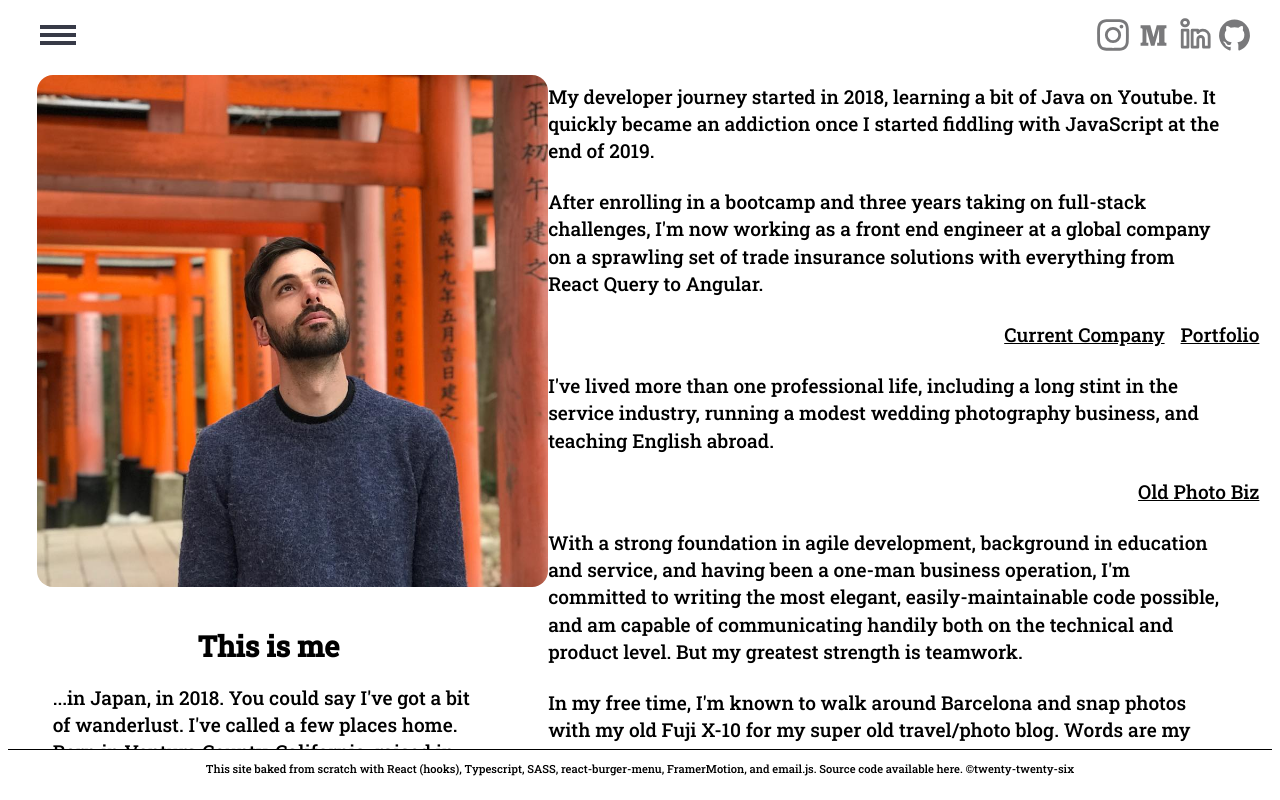
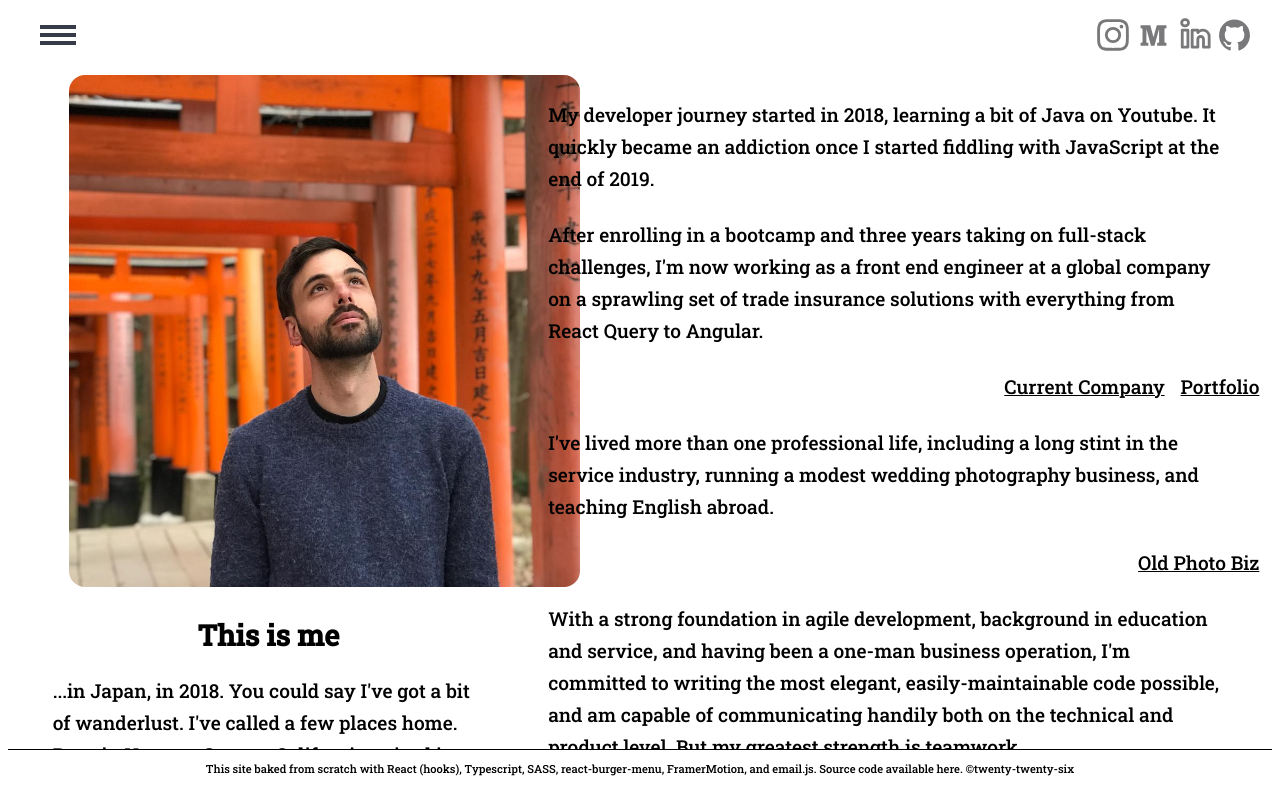
Before and after one commit to ajustinpatterson/Portfolio_Site_2021, a React (Vite) app: page /about in a window 1280 px wide. Built offline with nearby package versions, Linux system fonts and the light colour scheme.

Commit message:
style(about): adjust margins for description container, image

```diff
--- a/src/containers/About/About.scss
+++ b/src/containers/About/About.scss
@@ -4,7 +4,7 @@
     height: 80vh;
     display: flex;
     margin: 4% 1%;
-    line-height: 1.7rem;
+    line-height: 2rem;
     font-size: 1.2rem;
     text-align: left;
     flex-flow: column wrap;
@@ -20,11 +20,12 @@
       }
       .about-image {
         max-height: 80%;
-        margin: 1rem;
+        margin: 1rem 0 0 3rem;
         border-radius: 16px;
       }
     }
     .about-description {
+      margin-top: 1rem;
       max-width: 60%;
       max-height: 100%;
       #text {
```
